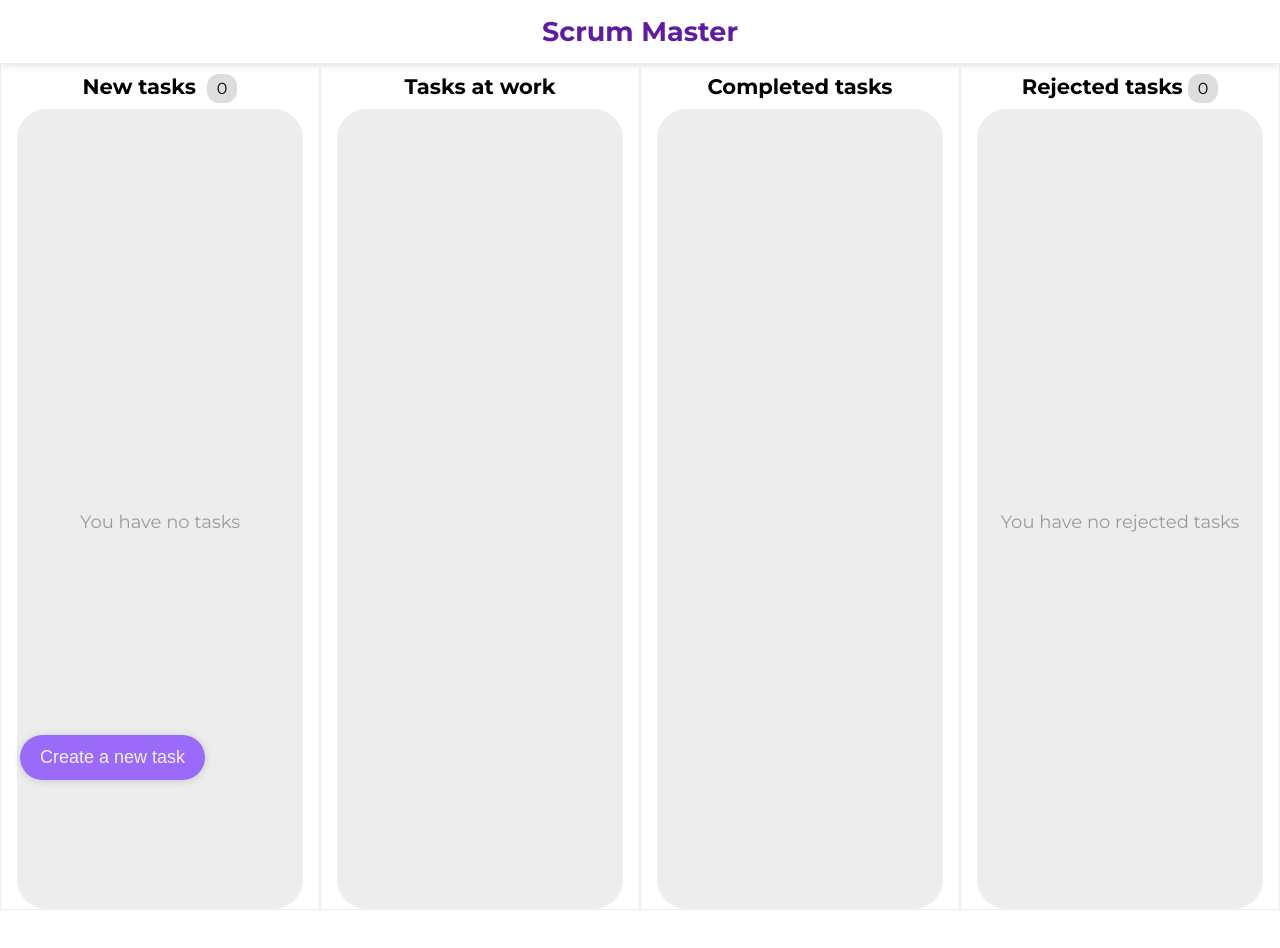
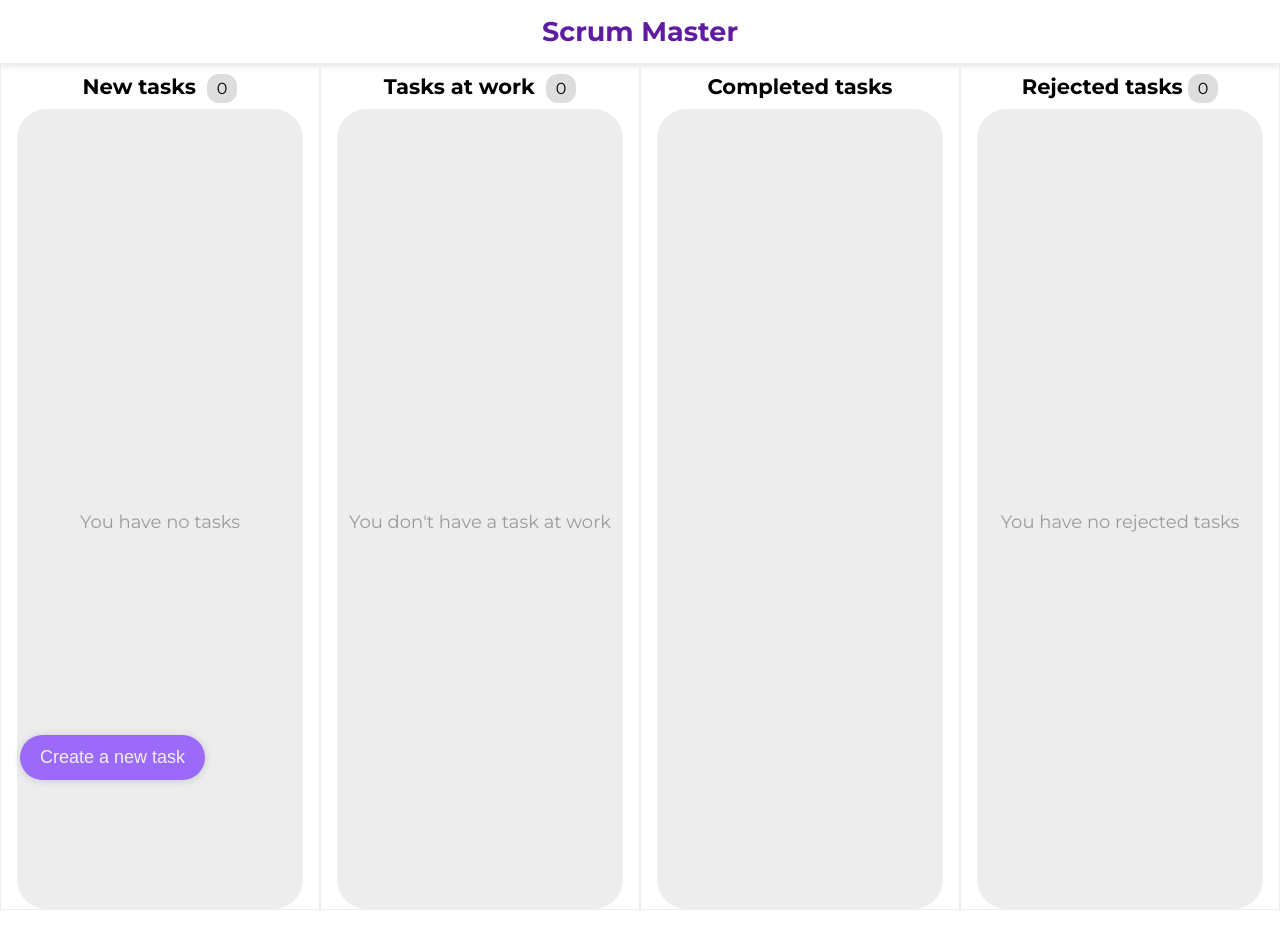
Before and after one commit to SuleymanKhasanov/Scrum_Master, a React (Vite) app: page / in a window 1280 px wide. Shown: the top 948 px of the page. Built offline with nearby package versions, Linux system fonts and the light colour scheme.

Commit message:
v4.0.0 - Добавлена функция ваполнения задач

```diff
--- a/src/components/Board/NewTaskDesk/NewTaskDesk.jsx
+++ b/src/components/Board/NewTaskDesk/NewTaskDesk.jsx
@@ -6,6 +6,7 @@ import { useEffect, useState } from "react";
 const NewTaskDesk = () => {
   const cardData = useSelector((data) => data.newTask);
   const rejectTask = useSelector((data) => data.rejectTask);
+  const processedTask = useSelector((data) => data.processedTask);
 
   const [filteredCards, setFilteredCards] = useState(cardData);
 
@@ -13,8 +14,16 @@ const NewTaskDesk = () => {
     const filteredData = cardData.filter(
       (card) => !rejectTask.some((rejectedItem) => rejectedItem.id === card.id)
     );
-    setFilteredCards(filteredData);
-  }, [cardData, rejectTask]);
+    const filteredData2 = cardData.filter(
+      (card) => !processedTask.some((processedItem) => processedItem.id === card.id)
+    );
+
+    const filteredData3 = filteredData.filter((card) =>
+      filteredData2.some((processedItem) => processedItem.id === card.id)
+    );
+
+    setFilteredCards(filteredData3);
+  }, [cardData, rejectTask, processedTask]);
 
   return (
     <section className={styles.newTaskDesk}>
--- a/src/components/Board/ProcessedDesk/ProcessedDesk.jsx
+++ b/src/components/Board/ProcessedDesk/ProcessedDesk.jsx
@@ -1,11 +1,44 @@
+import { useSelector } from "react-redux";
 import styles from "./ProcessedDesk.module.css";
+import TaskCard from "../TaskCard/TaskCard";
+import { useEffect, useState } from "react";
 
 const ProcessedDesk = () => {
+  const processedData = useSelector((data) => data.processedTask);
+  const rejectTask = useSelector((data) => data.rejectTask);
+
+  const [filteredCards, setFilteredCards] = useState(processedData);
+
+  useEffect(() => {
+    const filteredData = processedData.filter(
+      (card) => !rejectTask.some((rejectedItem) => rejectedItem.id === card.id)
+    );
+    setFilteredCards(filteredData);
+  }, [processedData, rejectTask]);
+
   return (
     <section className={styles.processedDesk}>
       <div className={styles.container}>
-        <h3 className={styles.taskTitle}>Tasks at work</h3>
-        <div className={styles.taskBox}></div>
+        <h3 className={styles.taskTitle}>
+          Tasks at work <span className={styles.counter}>{filteredCards.length}</span>
+        </h3>
+        <div className={styles.taskBox}>
+          {filteredCards.length !== 0 ? (
+            filteredCards.map((data) => {
+              return (
+                <TaskCard
+                  id={data.id}
+                  taskName={data.taskName}
+                  taskText={data.taskText}
+                  taskImportant={data.taskImportant}
+                  key={data.id}
+                />
+              );
+            })
+          ) : (
+            <p className={styles.noTask}>You don't have a task at work</p>
+          )}
+        </div>
       </div>
     </section>
   );
--- a/src/components/Board/ProcessedDesk/ProcessedDesk.module.css
+++ b/src/components/Board/ProcessedDesk/ProcessedDesk.module.css
@@ -18,8 +18,24 @@
   height: 100vh;
   overflow-y: scroll;
   border-radius: 30px;
+  padding-bottom: 200px;
+  border: 2px solid #ededed;
 }
 
 .taskBox::-webkit-scrollbar {
   display: none;
 }
+
+.noTask {
+  margin-top: 50vh;
+  color: #9b9b9b;
+}
+
+.counter {
+  font-size: 16px;
+  font-weight: normal;
+  padding: 5px 10px;
+  border-radius: 12px;
+  background-color: #dddddd;
+  margin-left: 5px;
+}
--- a/src/components/Board/TaskCard/TaskCard.jsx
+++ b/src/components/Board/TaskCard/TaskCard.jsx
@@ -1,11 +1,10 @@
 import { useState, useEffect } from "react";
 import { useDispatch } from "react-redux";
 import { moreDetails } from "../../../redux/sliceMoreDetails";
+import { processed } from "../../../redux/sliceProcessed";
 import { reject } from "../../../redux/sliceReject";
 import { useSelector } from "react-redux";
 import styles from "./TaskCard.module.css";
-import { deleteCard } from "../../../redux/sliceDelete";
-import { createNewTask } from "../../../redux/slice";
 
 function TaskCard({ id, taskText, taskName, taskImportant }) {
   const firstLetterUpperOnName = taskName[0].toUpperCase();
@@ -57,6 +56,13 @@ function TaskCard({ id, taskText, taskName, taskImportant }) {
     setRejectBtn(false);
   }
 
+  const [processedCard, setProcessedCard] = useState(false);
+
+  if (processedCard) {
+    dispatch(processed({ id, taskText, taskName, taskImportant, processedCard: true }));
+    setProcessedCard(false);
+  }
+
   return (
     <div className={styles.taskCard} key={id}>
       <div className={styles.container}>
@@ -98,7 +104,12 @@ function TaskCard({ id, taskText, taskName, taskImportant }) {
           >
             Reject
           </button>
-          <button className={disable ? styles.disable : styles.executeBtn}>Execute</button>
+          <button
+            className={disable ? styles.disable : styles.executeBtn}
+            onClick={() => setProcessedCard(true)}
+          >
+            Execute
+          </button>
         </div>
       </div>
     </div>
--- a/src/components/MoreDetails/MoreDetails.module.css
+++ b/src/components/MoreDetails/MoreDetails.module.css
@@ -133,7 +133,7 @@
   transition: 0.1s ease-in;
   padding: 5px;
   border-radius: 10px;
-  cursor: pointer;
+  cursor: text;
 }
 
 .highlight:hover {
--- a/src/redux/sliceDelete.js
+++ /dev/null
@@ -1,19 +0,0 @@
-import { createSlice } from "@reduxjs/toolkit";
-
-const initialState = [];
-
-const deleteTask = createSlice({
-  name: "DeleteTask",
-  initialState,
-  reducers: {
-    deleteCard: (state, action) => {
-      if (state.filter((element) => element.id === action.payload.id)) {
-        return [];
-      }
-    },
-  },
-});
-
-export const deleteCard = deleteTask.actions.deleteCard;
-
-export default deleteTask.reducer;
--- /dev/null
+++ b/src/redux/sliceDone.js
@@ -0,0 +1,17 @@
+import { createSlice } from "@reduxjs/toolkit";
+
+const initialState = [];
+
+const doneTask = createSlice({
+  name: "DoneTask",
+  initialState,
+  reducers: {
+    done: (state, action) => {
+      return [...state, action.payload];
+    },
+  },
+});
+
+export const done = doneTask.actions.done;
+
+export default doneTask.reducer;
--- /dev/null
+++ b/src/redux/sliceProcessed.js
@@ -0,0 +1,17 @@
+import { createSlice } from "@reduxjs/toolkit";
+
+const initialState = [];
+
+const processedTask = createSlice({
+  name: "ProcessedTask",
+  initialState,
+  reducers: {
+    processed: (state, action) => {
+      return [...state, action.payload];
+    },
+  },
+});
+
+export const processed = processedTask.actions.processed;
+
+export default processedTask.reducer;
--- a/src/redux/store.js
+++ b/src/redux/store.js
@@ -2,14 +2,16 @@ import { configureStore } from "@reduxjs/toolkit";
 import tasks from "./slice";
 import taskDetails from "./sliceMoreDetails";
 import rejectTask from "./sliceReject";
-import deleteTask from "./sliceDelete";
+import processedTask from "./sliceProcessed";
+import doneTask from "./sliceDone";
 
 const store = configureStore({
   reducer: {
     newTask: tasks,
     moreDetails: taskDetails,
     rejectTask: rejectTask,
-    deleteTask: deleteTask,
+    processedTask: processedTask,
+    doneTask: doneTask,
   },
 });
 
```
